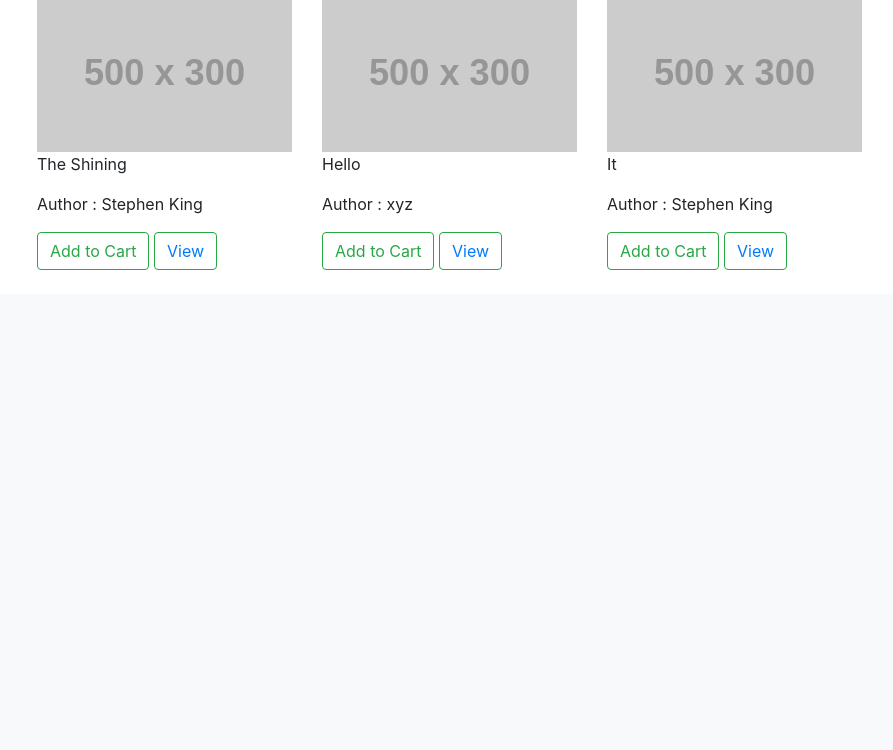
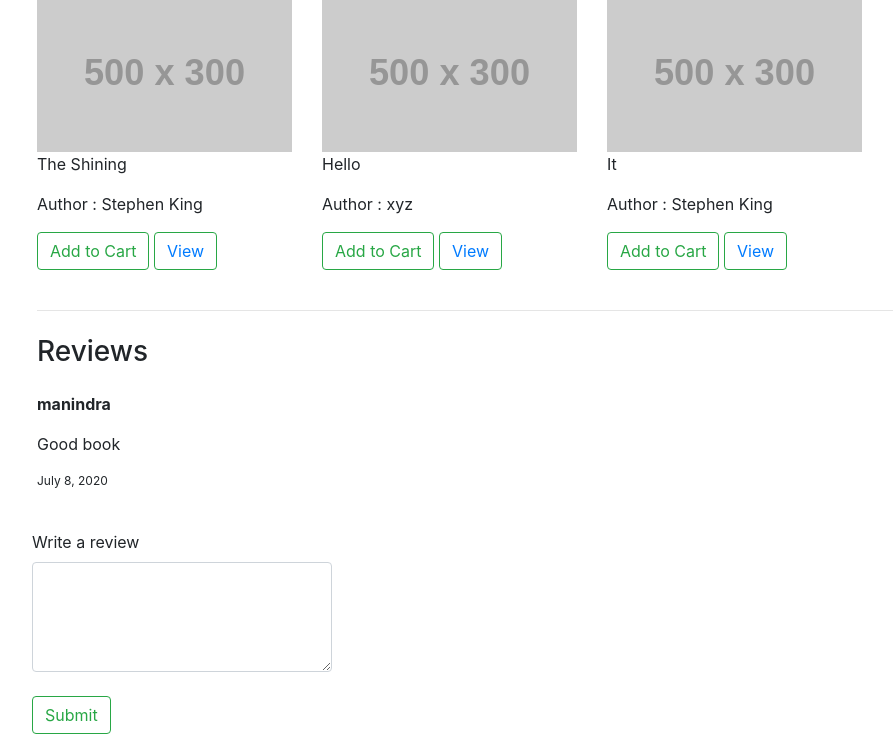
Before and after one commit to rshalem/Bookify, a Django app: a page that uses templates/base.html in a window 1280 px wide. Shown: the part 540-1290 px from the top of the page, without its empty margins (48-941 px from the left). Before the commit the page ends 810 px from the top, so only its background shows below. Run offline with Django 3.2, Linux system fonts and the light colour scheme; data comes from the database, SQL or seed files in the repository; both versions use the stored data as it was after the commit; grey boxes labelled with a size stand in for pictures from a placeholder-image service; some libraries are stand-ins or nearby versions.

Commit message:
input validations, bugs

```diff
--- a/main/views.py
+++ b/main/views.py
@@ -18,13 +18,15 @@ def homepage(request):
 def book_detail(request, book_slug):
     try:
         single_book_by_slug = Book.objects.get(book_slug=book_slug)
-        genre = single_book_by_slug.genre
-        books_related_to_genre = genre.genres.all()
+        reviews = single_book_by_slug.review_set.all()
+        books_related_to_genre = single_book_by_slug.genre.genres.all() # single_book_by_slug.genre.book_set.all()
+
     except Book.DoesNotExist:
         raise Http404
 
     context = {'book': single_book_by_slug,
                'book_for_genre': books_related_to_genre,
+               'reviews': reviews,
                }
     return render(request, 'book_detail.html', context=context)
 
@@ -40,13 +42,16 @@ def isbn_search_is_number(value):
 def search_query(request):
 
     search_request = request.GET['search_query']
-    if isbn_search_is_number(search_request):
-        book = Book.objects.filter(isbn_no__exact=search_request)
+    if search_request != '':
+        if isbn_search_is_number(search_request):
+            book = Book.objects.filter(isbn_no__exact=search_request)
+        else:
+            try:
+                book = Book.objects.filter(Q(book_name__startswith=search_request) | Q(author__startswith=search_request))
+            except Book.DoesNotExist:
+                raise Http404
     else:
-        try:
-            book = Book.objects.filter(Q(book_name__startswith=search_request) | Q(author__startswith=search_request))
-        except Book.DoesNotExist:
-            raise Http404
+        raise Http404
 
     context = {'books': book}
 
@@ -54,6 +59,5 @@ def search_query(request):
 
 # --- SEARCH BLOCK ENDS
 
-
 def user_signup(request):
     return render(request, 'signup.html')
--- a/templates/base.html
+++ b/templates/base.html
@@ -47,7 +47,7 @@
 
         <form action="{% url 'main:search' %}" class="form-inline my-2 my-lg-0" method="get">
 
-          <input class="form-control mr-sm-2" type="search" name="search_query" placeholder="Search" aria-label="Search">
+          <input class="form-control mr-sm-2" type="search" name="search_query"  placeholder="By ISBN/Author/Book" aria-label="Search" required>
           <button class="btn btn-outline-success my-2 my-sm-0" type="submit">Search</button>
         </form>
 
--- a/templates/book_detail.html
+++ b/templates/book_detail.html
@@ -2,7 +2,7 @@
 
 {% block content %}
     <div class="container">
-        <br>
+      <br>
       <!-- Portfolio Item Row -->
       <div class="row">
 
@@ -31,8 +31,8 @@
         {% for single_book in book_for_genre %}
         <div class="col-md-3 col-sm-6 mb-4">
           <a href="#">
-                <img class="img-fluid" src="http://placehold.it/500x300" alt="">
-              </a>
+            <img class="img-fluid" src="http://placehold.it/500x300" alt="">
+          </a>
 
           <br>
           <p>{{ single_book.book_name }}</p>
@@ -41,7 +41,30 @@
           <button class="btn btn-outline-success  my-sm-0" type="submit"> <a href="{{ single_book.get_absolute_url }}">View</a></button>
         </div>
         {% endfor %}
+      </div>
+      <hr>
+    <!------ reviews ---->
+      <h3 class="my-4">Reviews</h3>
+      <div class="row">
+        {% for review in reviews %}
+        <div class="col-md-3 col-sm-6 mb-4">
+
+          <p><b>{{ review.user.username }}</b></p>
+          <p>{{ review.review_content }}</p>
+          <p style="font-size: 12px">{{ review.review_date }}</p>
+
+        </div>
+        {% endfor %}
 
       </div>
+      <form class="form-row">
+        <div class="form-group">
+            <label for="exampleFormControlTextarea1">Write a review</label>
+            <textarea class="form-control" id="exampleFormControlTextarea1" rows="4" style="width: 300px"></textarea>
+            <br>
+            <button class="btn btn-outline-success my-1 my-sm-0" type="submit">Submit</button>
+        </div>
+      </form>
+    <!-- container ends-->
     </div>
 {% endblock %}
--- a/templates/signup.html
+++ b/templates/signup.html
@@ -31,15 +31,15 @@
     <form>
       <div class="form-group ">
         <label for="exampleInputEmail1">Email address</label>
-        <input type="email" class="form-control" id="exampleInputEmail1" aria-describedby="emailHelp">
+        <input type="email" class="form-control" id="exampleInputEmail1" aria-describedby="emailHelp" required>
       </div>
       <div class="form-group" id="pass">
         <label for="exampleInputPassword1">Password</label>
-        <input type="password" class="form-control" id="exampleInputPassword1">
+        <input type="password" class="form-control" id="exampleInputPassword1" required>
       </div>
       <div class="form-group" id="pass">
         <label for="exampleInputPassword1">Re-type Password</label>
-        <input type="password" class="form-control" id="exampleInputPassword1">
+        <input type="password" class="form-control" id="exampleInputPassword1" required>
       </div>
 
       <button type="submit" class="btn btn-primary">Submit</button>
```
Also changed, not shown: templates/home.html (+19 -6 lines), db.sqlite3, main/models.py (line endings or trailing spaces).
